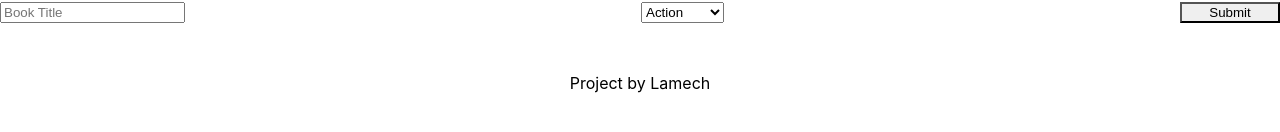
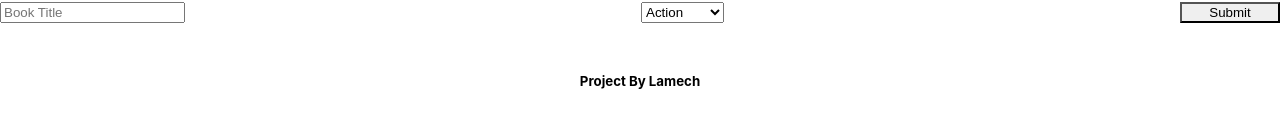
Before and after one commit to settix-dev/Magic-book-store, a React (Create React App) app: page / in a window 1280 px wide. Shown: the part 516-648 px from the top of the page. Built offline with nearby package versions, Linux system fonts and the light colour scheme.

Commit message:
Modify with react-bootstrap

```diff
--- a/src/presentationalComponents/Footer.js
+++ b/src/presentationalComponents/Footer.js
@@ -1,11 +1,18 @@
-import React from 'react'
+import Card from "react-bootstrap/Card";
+import React from "react";
 
 const Footer = () => {
-    return (
-        <div className="footer">
-            <p>Project by Lamech</p>
-        </div>
-    )
-}
+  // return (
+  //     <div className="footer">
+  //         <p>Project by Lamech</p>
+  //     </div>
+  // )
 
-export default Footer
+  return (
+    <Card className="footer">
+      <Card.Footer as="h5">Project By Lamech</Card.Footer>
+    </Card>
+  );
+};
+
+export default Footer;
```
